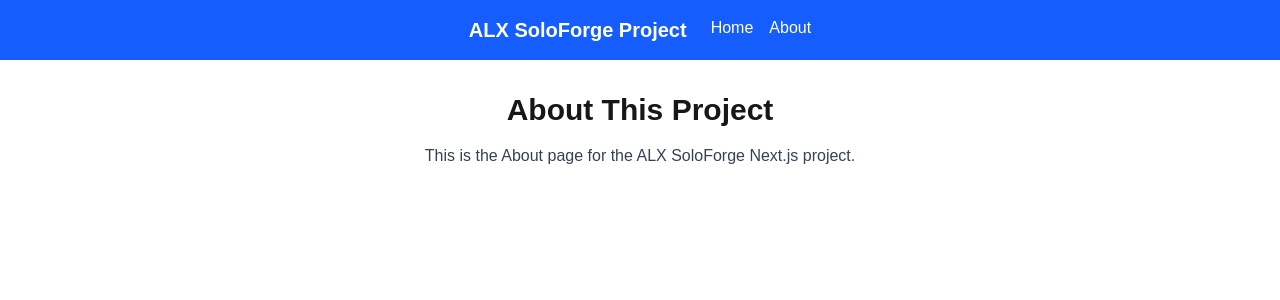
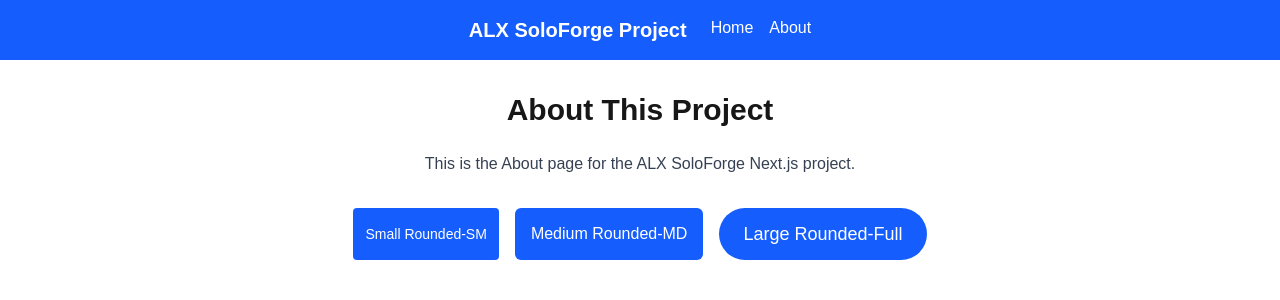
Before and after one commit to Hanan-3450/alx-project-0x02-setup, a Next.js app in the folder alx-project-0x02/: page /about in a window 1280 px wide. Shown: the top 300 px of the page. Built offline with nearby package versions, Linux system fonts and the light colour scheme.

Commit message:
Task 5: Add reusable Button component and use it on About page

```diff
--- /dev/null
+++ b/alx-project-0x02/components/common/Button.tsx
@@ -0,0 +1,27 @@
+import React, { type FC } from "react";
+import { type ButtonProps } from "@/interfaces";
+
+const sizeClasses = {
+  small: "px-3 py-1 text-sm",
+  medium: "px-4 py-2 text-base",
+  large: "px-6 py-3 text-lg",
+};
+
+const Button: FC<ButtonProps> = ({
+  size = "medium",
+  shape = "rounded-md",
+  children,
+  onClick,
+}) => {
+  return (
+    <button
+      onClick={onClick}
+      className={`bg-blue-600 text-white hover:bg-blue-700 focus:outline-none
+        ${sizeClasses[size]} ${shape} transition`}
+    >
+      {children}
+    </button>
+  );
+};
+
+export default Button;
--- a/alx-project-0x02/interfaces/index.ts
+++ b/alx-project-0x02/interfaces/index.ts
@@ -9,3 +9,10 @@
   title: string;
   content: string;
 }
+
+export interface ButtonProps {
+  size?: "small" | "medium" | "large";
+  shape?: "rounded-sm" | "rounded-md" | "rounded-full";
+  children: React.ReactNode;
+  onClick?: () => void;
+}
--- a/alx-project-0x02/pages/about.tsx
+++ b/alx-project-0x02/pages/about.tsx
@@ -1,16 +1,28 @@
-// alx-project-0x02/pages/about.tsx
 import React from "react";
 import Header from "@/components/layout/Header";
+import Button from "@/components/common/Button";
 
 export default function AboutPage() {
   return (
     <div>
       <Header />
-      <main className="p-8 text-center">
+      <main className="p-8 text-center space-y-6">
         <h1 className="text-3xl font-bold">About This Project</h1>
         <p className="mt-4 text-gray-700">
           This is the About page for the ALX SoloForge Next.js project.
         </p>
+
+        <div className="flex justify-center gap-4 mt-8">
+          <Button size="small" shape="rounded-sm">
+            Small Rounded-SM
+          </Button>
+          <Button size="medium" shape="rounded-md">
+            Medium Rounded-MD
+          </Button>
+          <Button size="large" shape="rounded-full">
+            Large Rounded-Full
+          </Button>
+        </div>
       </main>
     </div>
   );
```
